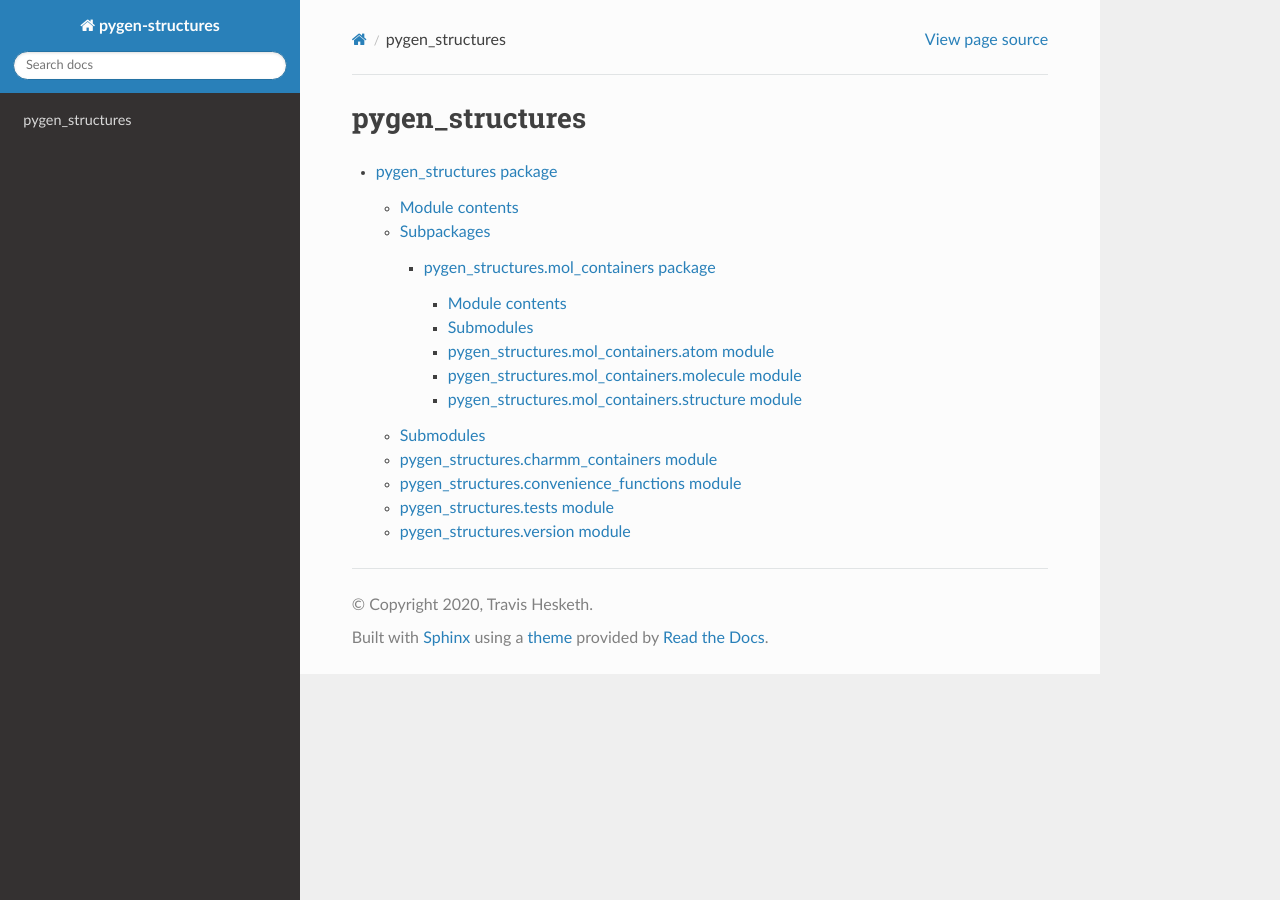
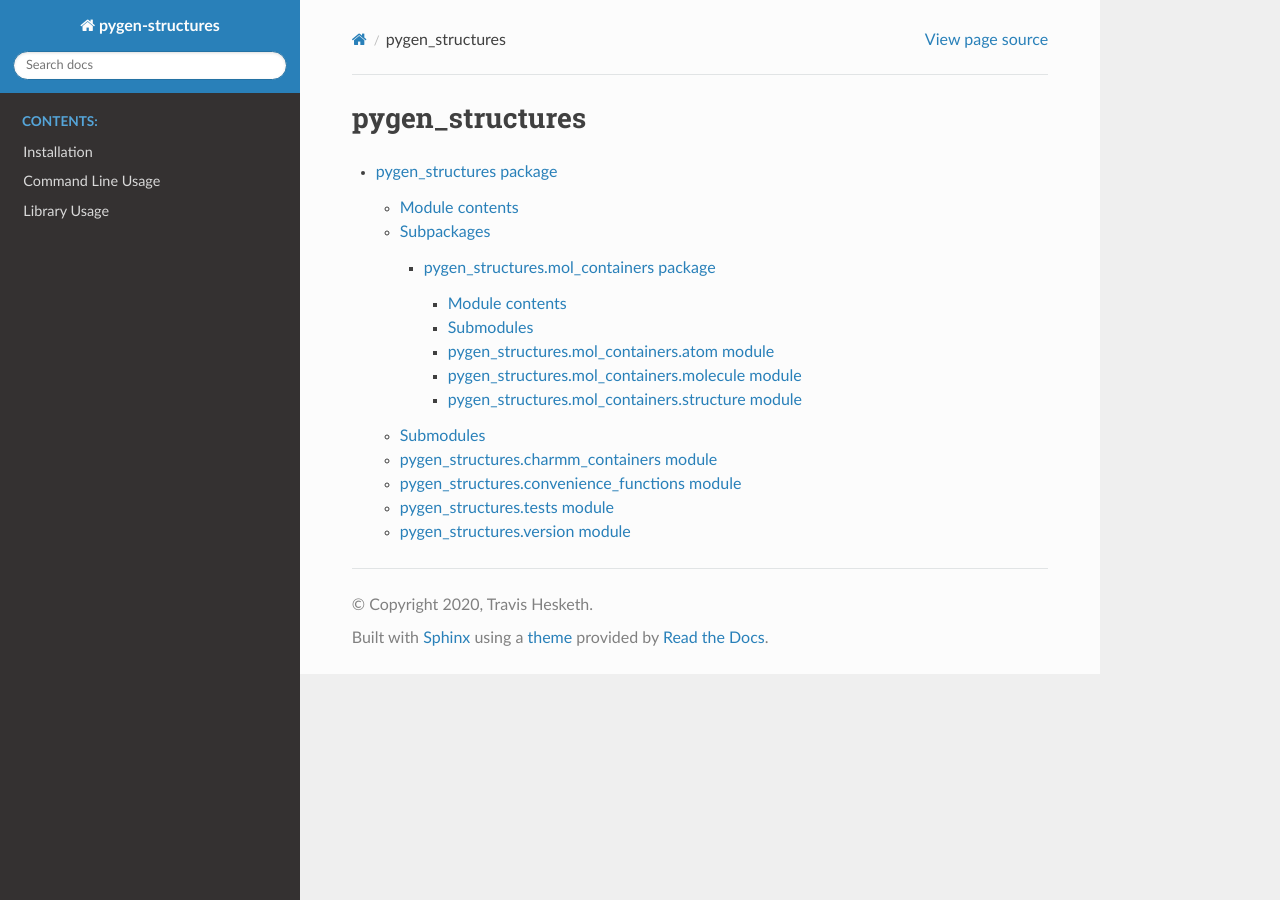
Before and after one commit to thesketh/pygen-structures, a Sphinx documentation site: the page built from doc/source/modules.rst, in a window 1280 px wide. Built offline with Sphinx 7.4.7 and the Read the Docs theme 2.0.0, drawn with Linux system fonts in a browser that asks for light colours; pages that are not in the unit, such as notebooks, are missing from menus.

Commit message:
Changes to index

```diff
--- a/doc/index.rst
+++ b/doc/index.rst
@@ -3,12 +3,13 @@
    You can adapt this file completely to your liking, but it should at least
    contain the root `toctree` directive.
 
-pygen-structures documentation
+pygen-structures Documentation
 ==============================
 
 .. toctree::
    :maxdepth: 1
    :caption: Contents:
+
    installation
    command_line_usage
    library_usage
```
